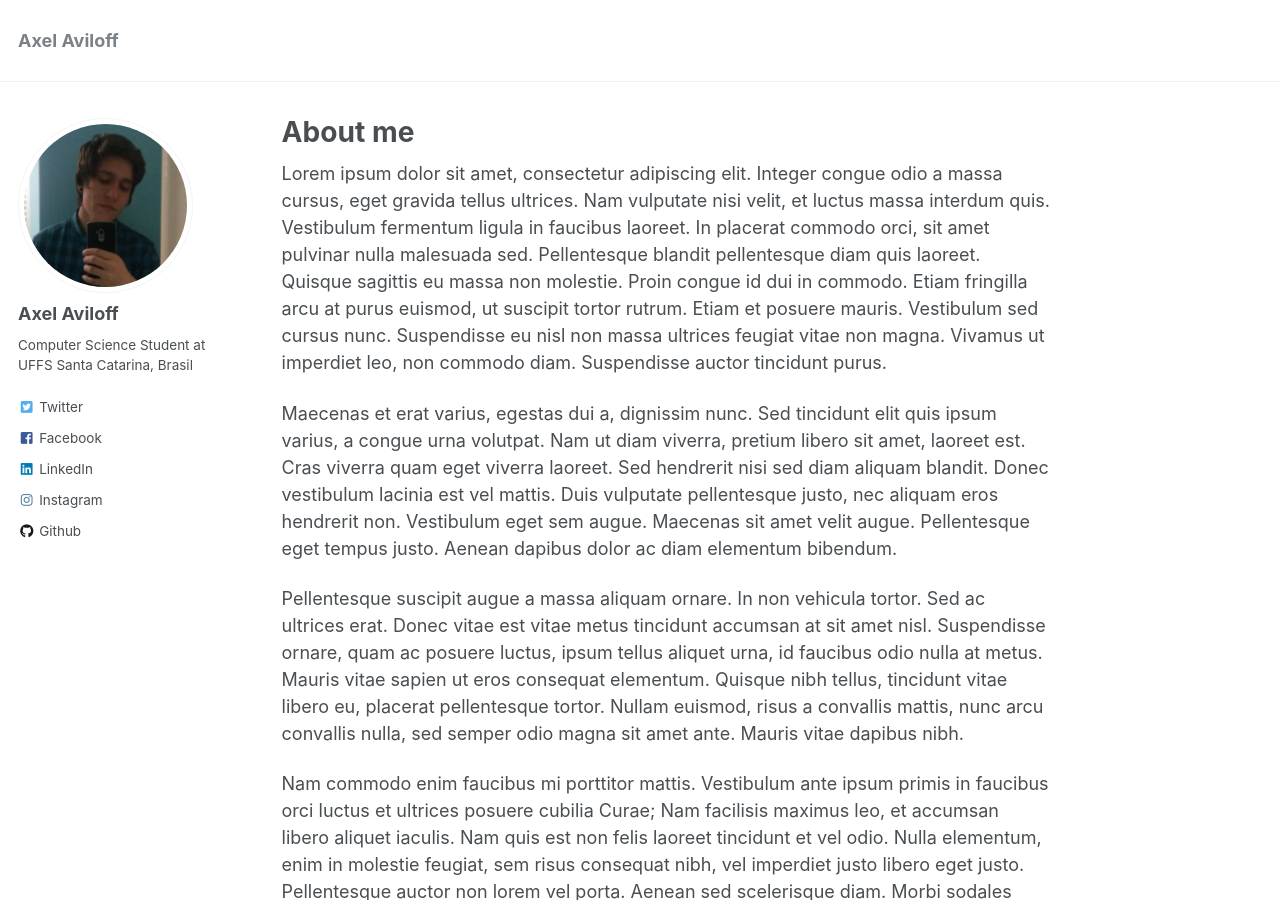
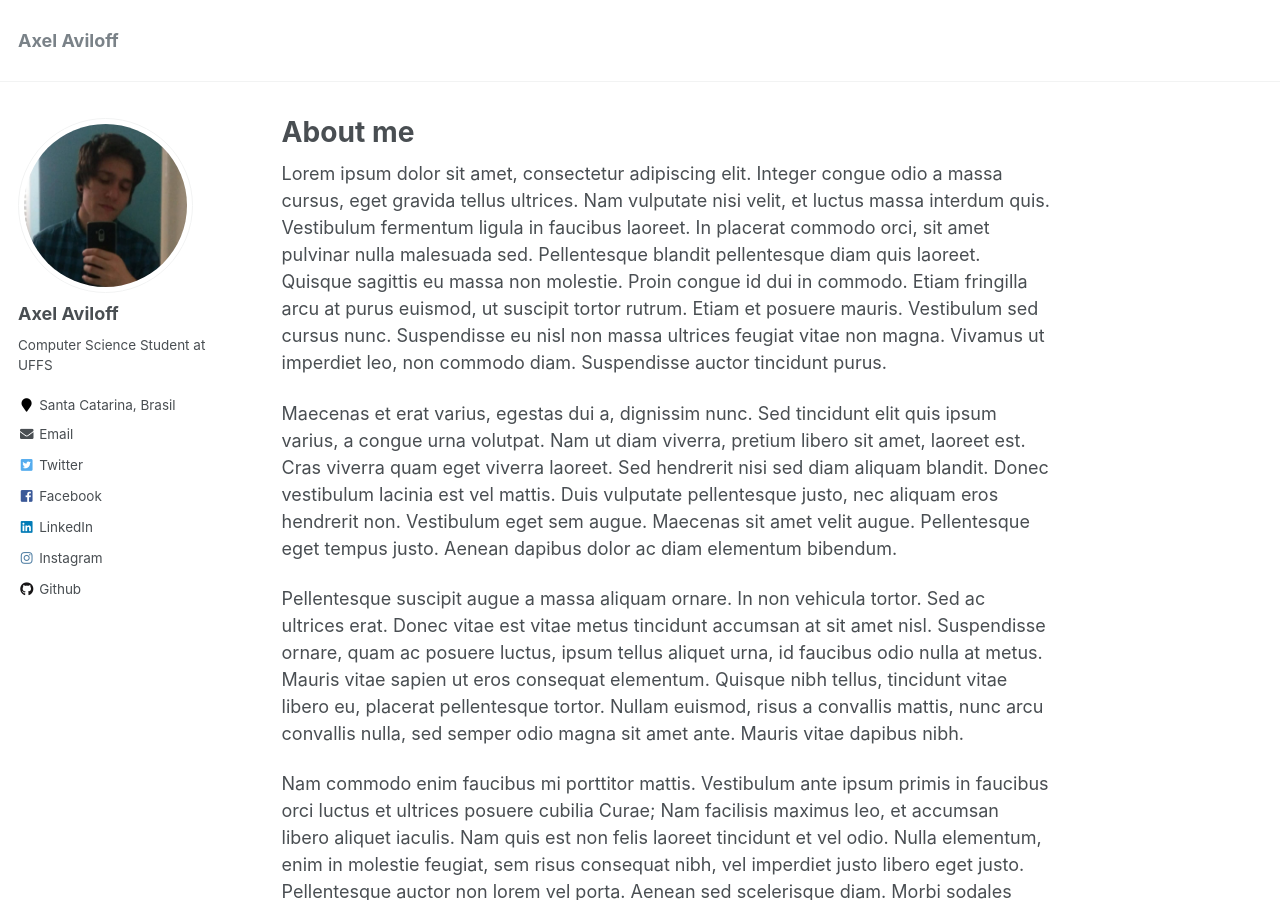
Before and after one commit to axelaviloff/axelaviloff.github.io, a Jekyll site: the page built from _pages/about.md, in a window 1280 px wide and 900 px high. Built offline with Jekyll 4.4.1, drawn with Linux system fonts in a browser that asks for light colours; part of the change alters nothing that is shown.

Commit message:
Update _config.yml

```diff
--- a/_config.yml
+++ b/_config.yml
@@ -82,9 +82,9 @@ analytics:
 author:
   name             : "Axel Aviloff"
   avatar           : "profile.png"
-  bio              : "Computer Science Student at UFFS\n      Santa Catarina, Brasil"
-  employer         :
-  email            :
+  bio              : "Computer Science Student at UFFS"
+  employer         : "Santa Catarina, Brasil"
+  email            : "aviloffaxel@hotmail.com"
   uri              :
   bitbucket        :
   codepen          :
```
